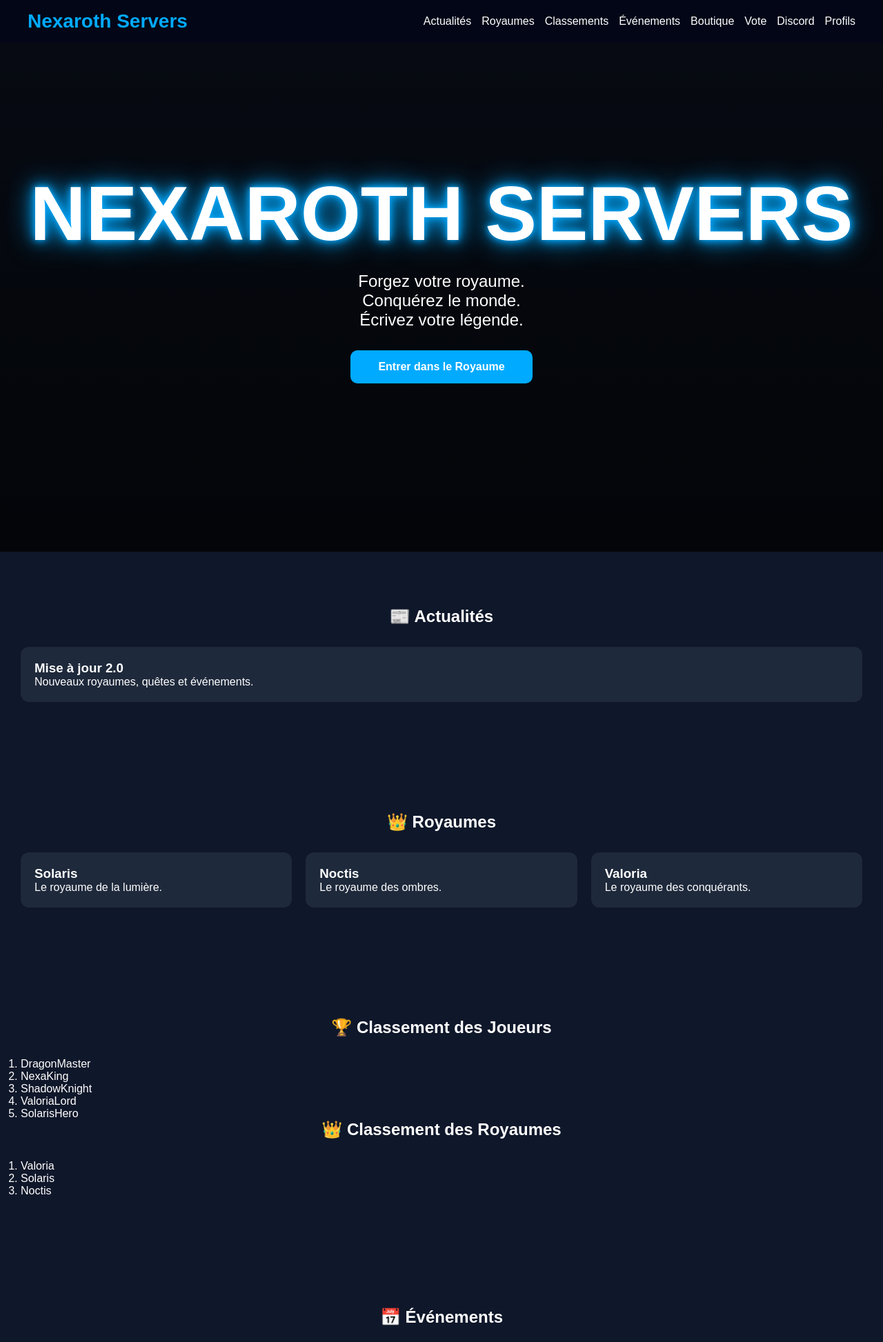
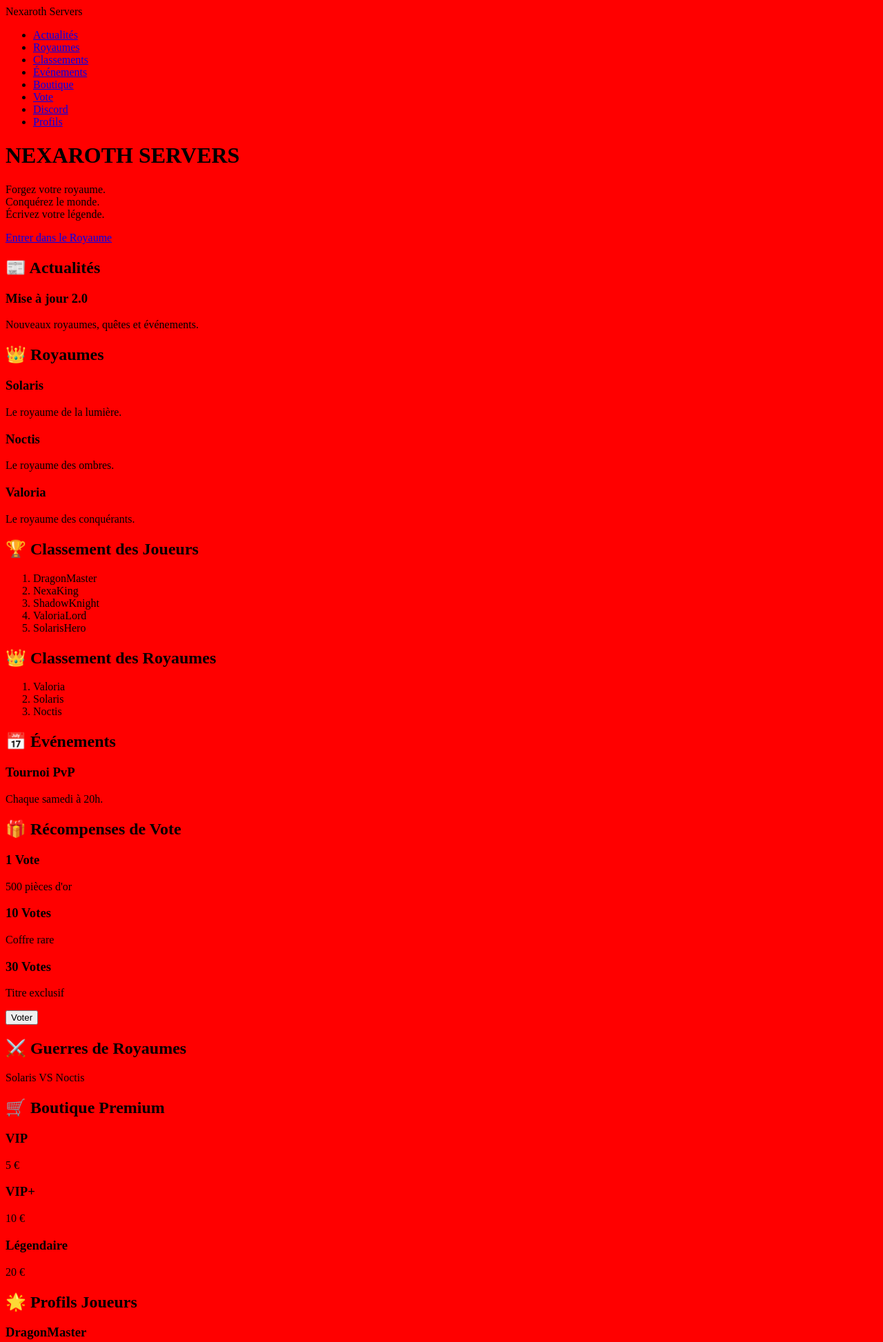
Before and after one commit to Nexaroth-servers/index.html, a PHP site: page / in a window 1280 px wide. Shown: the top 1946 px of the page at 69% size. Run offline with PHP 8.4, Linux system fonts and the light colour scheme.

Commit message:
Update Style.css

```diff
--- a/Style.css
+++ b/Style.css
@@ -1,133 +1,3 @@
-*{
-    margin:0;
-    padding:0;
-    box-sizing:border-box;
-    font-family:Arial,sans-serif;
+body{
+    background:red !important;
 }
-
-body{
-    background:#0f172a;
-    color:white;
-}
-
-nav{
-    position:fixed;
-    top:0;
-    width:100%;
-    background:#020617;
-    display:flex;
-    justify-content:space-between;
-    align-items:center;
-    padding:15px 40px;
-    z-index:1000;
-}
-
-.logo{
-    font-size:28px;
-    font-weight:bold;
-    color:#00aaff;
-}
-
-nav ul{
-    display:flex;
-    gap:15px;
-    list-style:none;
-}
-
-nav a{
-    color:white;
-    text-decoration:none;
-}
-
-header{
-    height:100vh;
-
-    display:flex;
-    flex-direction:column;
-    justify-content:center;
-    align-items:center;
-
-    text-align:center;
-
-    background:
-    linear-gradient(
-        rgba(0,0,0,0.55),
-        rgba(0,0,0,0.80)
-    ),
-    url("images/nexaroth-bg.png");
-
-    background-size:cover;
-    background-position:center;
-    background-repeat:no-repeat;
-}
-
-header h1{
-    font-size:7rem;
-
-    text-shadow:
-    0 0 10px #00aaff,
-    0 0 20px #00aaff,
-    0 0 40px #00aaff;
-}
-
-header p{
-    margin-top:20px;
-    font-size:1.5rem;
-}
-
-.hero-btn{
-    margin-top:30px;
-    padding:15px 40px;
-    background:#00aaff;
-    color:white;
-    text-decoration:none;
-    border-radius:10px;
-    font-weight:bold;
-}
-
-.hero-btn:hover{
-    box-shadow:0 0 25px #00aaff;
-}
-
-section{
-    padding:80px 30px;
-}
-
-h2{
-    margin-bottom:30px;
-    text-align:center;
-}
-
-.grid{
-    display:grid;
-    grid-template-columns:repeat(auto-fit,minmax(250px,1fr));
-    gap:20px;
-}
-
-.card{
-    background:#1e293b;
-    padding:20px;
-    border-radius:12px;
-}
-
-button{
-    padding:12px 30px;
-    border:none;
-    border-radius:10px;
-    cursor:pointer;
-    margin-top:15px;
-}
-
-input{
-    width:100%;
-    padding:12px;
-    margin:10px 0;
-    border:none;
-    border-radius:8px;
-}
-
-footer{
-    text-align:center;
-    padding:40px;
-    background:#020617;
-}
```
